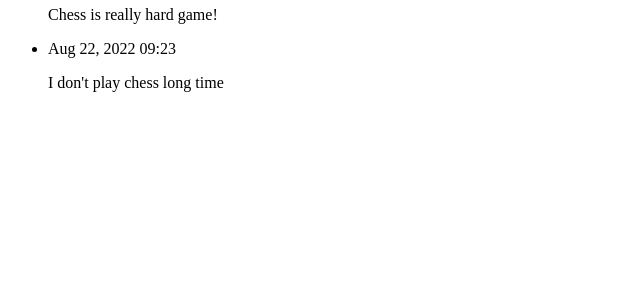
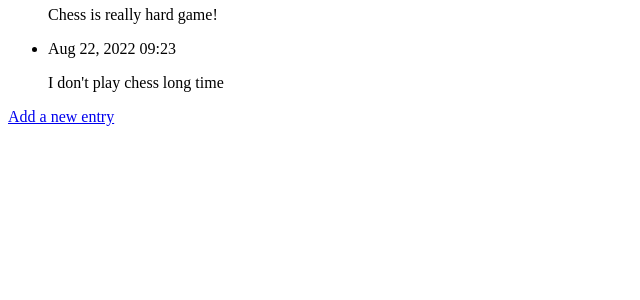
Before and after one commit to xmzboy/Django-Project, a Django app: page /topics/1/ in a window 1280 px wide. Shown: the part 176-476 px from the top of the page, without its empty margins (0-640 px from the left). Run offline with Django 4.2, Linux system fonts and the light colour scheme; data comes from the database, SQL or seed files in the repository.

Commit message:
Update topic.html
Add new entry

```diff
--- a/learning_log/learning_logs/templates/learning_logs/topic.html
+++ b/learning_log/learning_logs/templates/learning_logs/topic.html
@@ -15,10 +15,11 @@
         <p>{{ entry.date_added|date:'M d, Y H:i'}}</p>
         <p>{{ entry.text|linebreaks }}</p>
       </li>
-    {% empty %}}
+    {% empty %}
       <li>There are no entries for this topic yet.</li>
     {% endfor %}
   </ul>
+      <a href="{% url 'learning_logs:new_entry' topic.id %}">Add a new entry</a>
   {% endblock content %}
 </body>
 </html>
```
